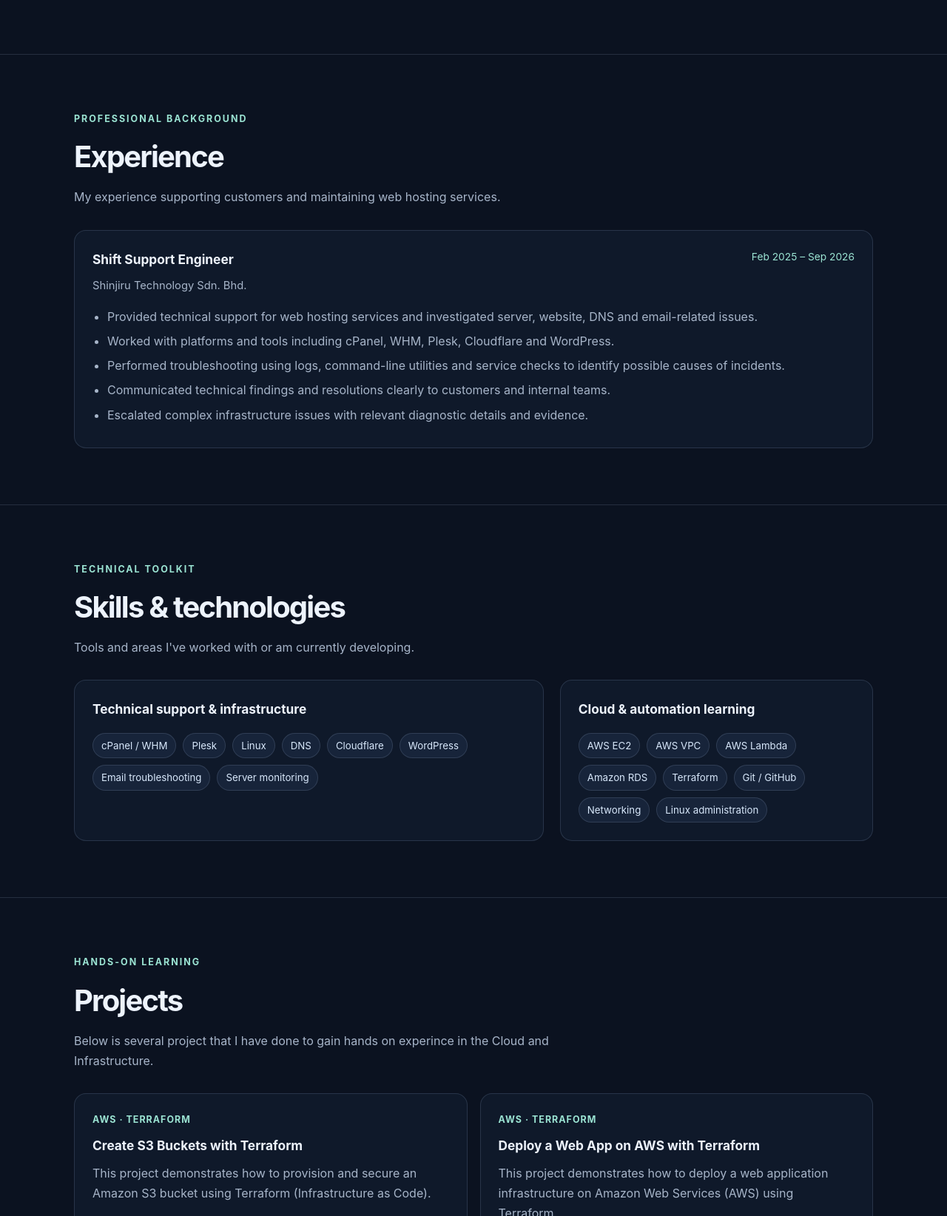
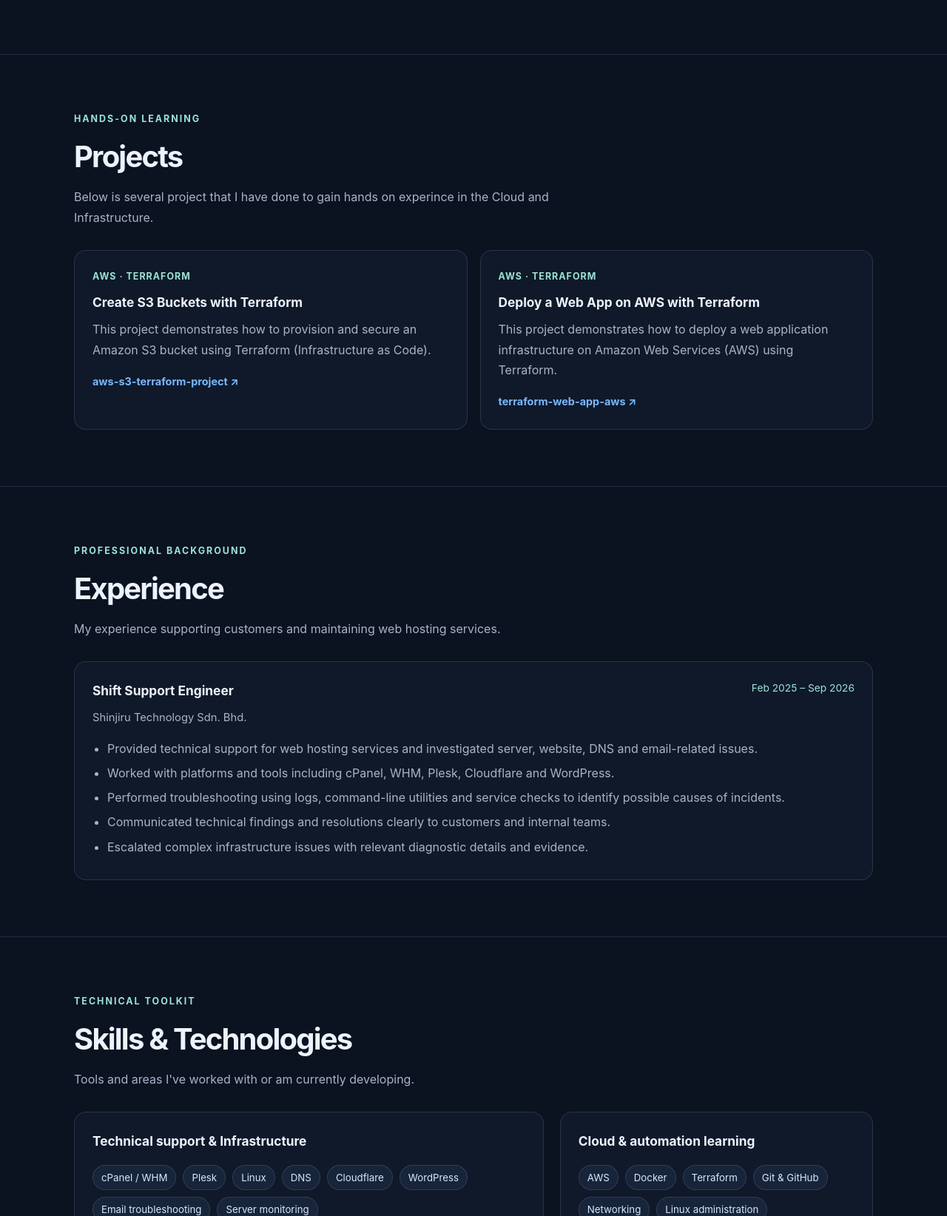
Before and after one commit to Annur01/annur-portfolio, a plain HTML site: page index.html in a window 1280 px wide. Shown: the part 1156-2800 px from the top of the page at 74% size. Drawn offline with Linux system fonts and the light colour scheme.

Commit message:
Update index.html

```diff
--- a/index.html
+++ b/index.html
@@ -91,10 +91,10 @@
       <a class="brand" href="#home">ANNUR<span>.</span></a>
       <div class="nav-links">
         <a href="#about">About</a>
-        <a href="#project">Project</a>
+        <a href="#projects">Projects</a>
+        <a href="#experience">Experience</a>
         <a href="#skills">Skills</a>
         <a href="#education">Education</a>
-        <a href="#Experience">Experience</a>
         <a href="#contact">Contact</a>
       </div>
     </nav>
@@ -143,6 +143,30 @@
       </div>
     </section>
 
+    <section id="projects">
+      <div class="container">
+        <div class="section-heading">
+          <div class="eyebrow">Hands-on learning</div>
+          <h2>Projects</h2>
+          <p>Below is several project that I have done to gain hands on experince in the Cloud and Infrastructure. </p>
+        </div>
+        <div class="project-grid">
+          <article class="card project-card">
+            <div class="project-tag">AWS · Terraform</div>
+            <h3>Create S3 Buckets with Terraform</h3>
+            <p>This project demonstrates how to provision and secure an Amazon S3 bucket using Terraform (Infrastructure as Code).</p>
+            <a href="https://github.com/Annur01/aws-s3-terraform-project" target="_blank" rel="noreferrer"> aws-s3-terraform-project ↗</a>
+          </article>
+          <article class="card project-card">
+            <div class="project-tag">AWS · Terraform</div>
+            <h3>Deploy a Web App on AWS with Terraform</h3>
+            <p>This project demonstrates how to deploy a web application infrastructure on Amazon Web Services (AWS) using Terraform.</p>
+            <a href="https://github.com/Annur01/terraform-web-app-aws" target="_blank" rel="noreferrer"> terraform-web-app-aws ↗</a>
+          </article>
+        </div>
+      </div>
+    </section>
+
     <section id="experience">
       <div class="container">
         <div class="section-heading">
@@ -175,12 +199,12 @@
       <div class="container">
         <div class="section-heading">
           <div class="eyebrow">Technical toolkit</div>
-          <h2>Skills & technologies</h2>
+          <h2>Skills & Technologies</h2>
           <p>Tools and areas I've worked with or am currently developing.</p>
         </div>
         <div class="two-col">
           <div class="card">
-            <h3>Technical support & infrastructure</h3>
+            <h3>Technical support & Infrastructure</h3>
             <div class="chips">
               <span class="chip">cPanel / WHM</span><span class="chip">Plesk</span><span class="chip">Linux</span>
               <span class="chip">DNS</span><span class="chip">Cloudflare</span><span class="chip">WordPress</span>
@@ -190,35 +214,10 @@
           <div class="card">
             <h3>Cloud & automation learning</h3>
             <div class="chips">
-              <span class="chip">AWS EC2</span><span class="chip">AWS VPC</span><span class="chip">AWS Lambda</span>
-              <span class="chip">Amazon RDS</span><span class="chip">Terraform</span><span class="chip">Git / GitHub</span>
+              <span class="chip">AWS</span><span class="chip">Docker</span> <span class="chip">Terraform</span><span class="chip">Git & GitHub</span>
               <span class="chip">Networking</span><span class="chip">Linux administration</span>
             </div>
           </div>
-        </div>
-      </div>
-    </section>
-
-    <section id="projects">
-      <div class="container">
-        <div class="section-heading">
-          <div class="eyebrow">Hands-on learning</div>
-          <h2>Projects</h2>
-          <p>Below is several project that I have done to gain hands on experince in the Cloud and Infrastructure. </p>
-        </div>
-        <div class="project-grid">
-          <article class="card project-card">
-            <div class="project-tag">AWS · Terraform</div>
-            <h3>Create S3 Buckets with Terraform</h3>
-            <p>This project demonstrates how to provision and secure an Amazon S3 bucket using Terraform (Infrastructure as Code).</p>
-            <a href="https://github.com/Annur01/aws-s3-terraform-project" target="_blank" rel="noreferrer"> aws-s3-terraform-project ↗</a>
-          </article>
-          <article class="card project-card">
-            <div class="project-tag">AWS · Terraform</div>
-            <h3>Deploy a Web App on AWS with Terraform</h3>
-            <p>This project demonstrates how to deploy a web application infrastructure on Amazon Web Services (AWS) using Terraform.</p>
-            <a href="https://github.com/Annur01/terraform-web-app-aws" target="_blank" rel="noreferrer"> terraform-web-app-aws ↗</a>
-          </article>
         </div>
       </div>
     </section>
@@ -227,7 +226,7 @@
       <div class="container">
         <div class="section-heading">
           <div class="eyebrow">Learning journey</div>
-          <h2>Education & certifications</h2>
+          <h2>Education & Certifications</h2>
         </div>
         <div class="timeline">
           <article class="card">
```
